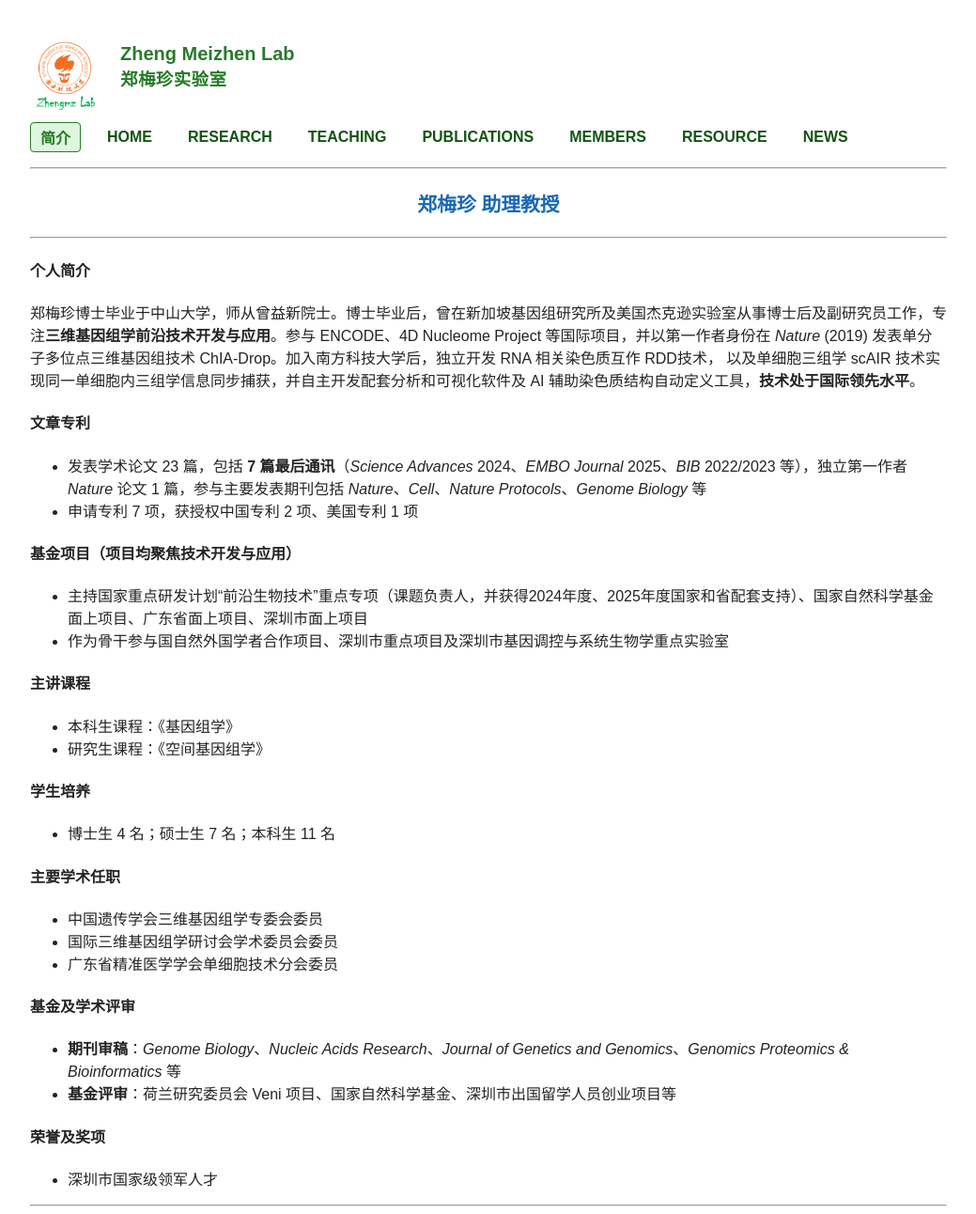
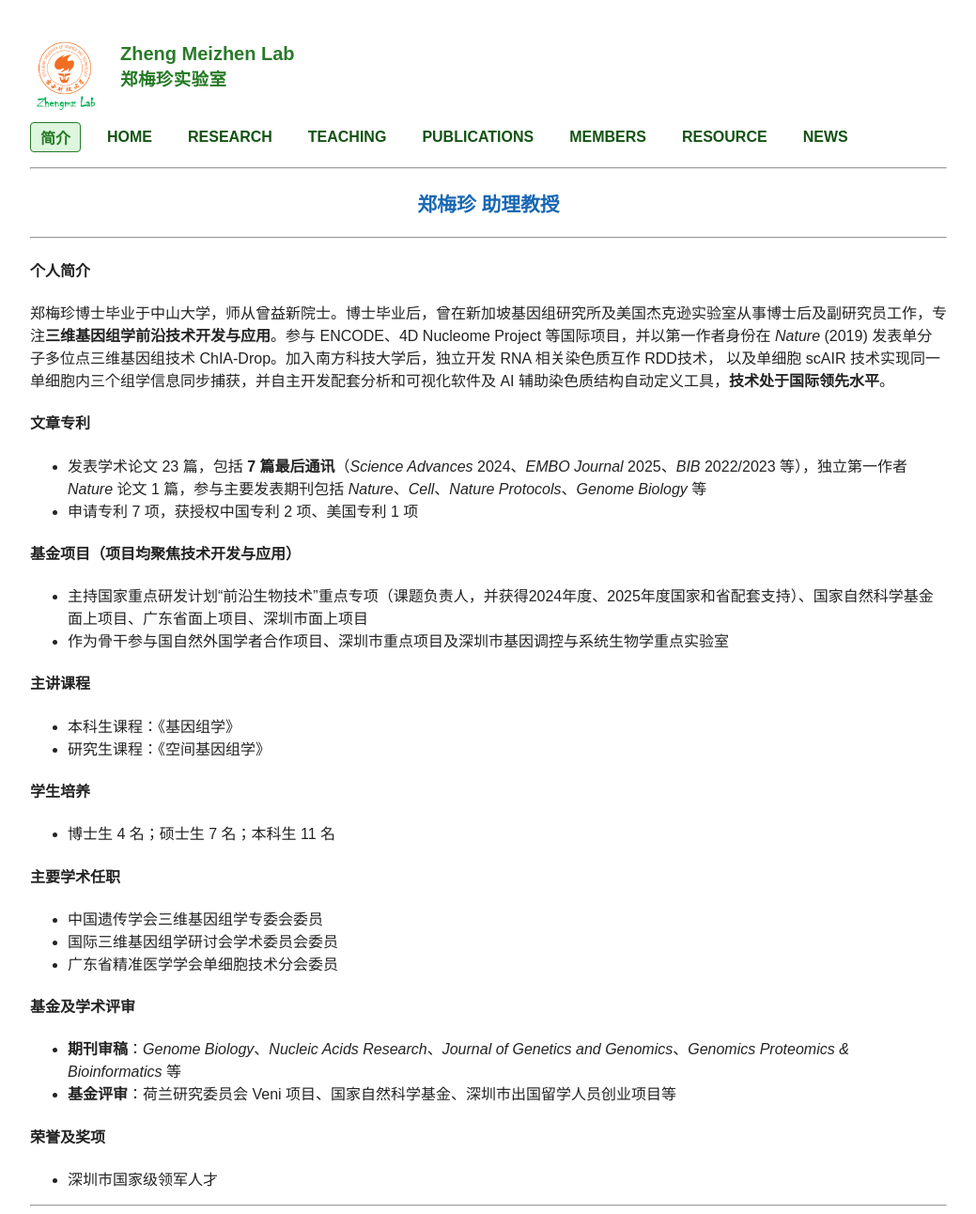
Before and after one commit to ZhengmzLab/zhengmzlab.github.io, a Jekyll site: the page built from index.md, in a window 1280 px wide. Shown: the whole page at 94% size, without its empty margins (120-1159 px from the left). Built offline with Jekyll 4.4.1, drawn with Linux system fonts in a browser that asks for light colours; comment, search, counter and statistics services are not loaded.

Commit message:
Fix typo in personal introduction section

```diff
--- a/index.md
+++ b/index.md
@@ -11,7 +11,7 @@ title: 简介
 
 #### 个人简介
 
-郑梅珍博士毕业于中山大学，师从曾益新院士。博士毕业后，曾在新加坡基因组研究所及美国杰克逊实验室从事博士后及副研究员工作，专注**三维基因组学前沿技术开发与应用**。参与 ENCODE、4D Nucleome Project 等国际项目，并以第一作者身份在 *Nature* (2019) 发表单分子多位点三维基因组技术 ChIA-Drop。加入南方科技大学后，独立开发 RNA 相关染色质互作 RDD技术， 以及单细胞三组学 scAIR 技术实现同一单细胞内三组学信息同步捕获，并自主开发配套分析和可视化软件及 AI 辅助染色质结构自动定义工具，**技术处于国际领先水平**。
+郑梅珍博士毕业于中山大学，师从曾益新院士。博士毕业后，曾在新加坡基因组研究所及美国杰克逊实验室从事博士后及副研究员工作，专注**三维基因组学前沿技术开发与应用**。参与 ENCODE、4D Nucleome Project 等国际项目，并以第一作者身份在 *Nature* (2019) 发表单分子多位点三维基因组技术 ChIA-Drop。加入南方科技大学后，独立开发 RNA 相关染色质互作 RDD技术， 以及单细胞 scAIR 技术实现同一单细胞内三个组学信息同步捕获，并自主开发配套分析和可视化软件及 AI 辅助染色质结构自动定义工具，**技术处于国际领先水平**。
 
 
 #### 文章专利
```
